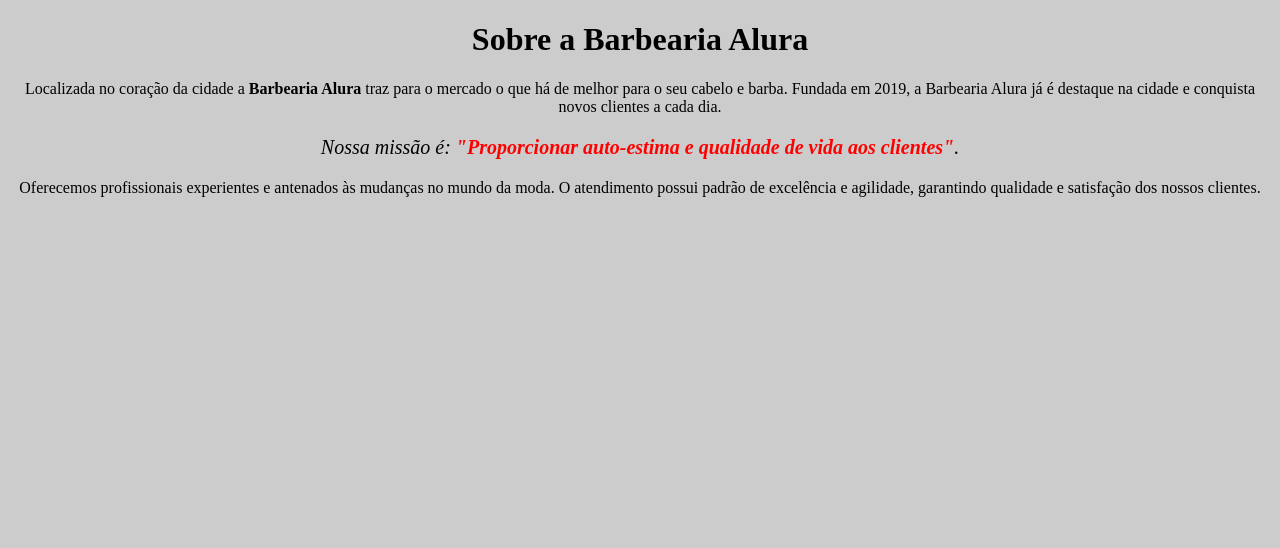
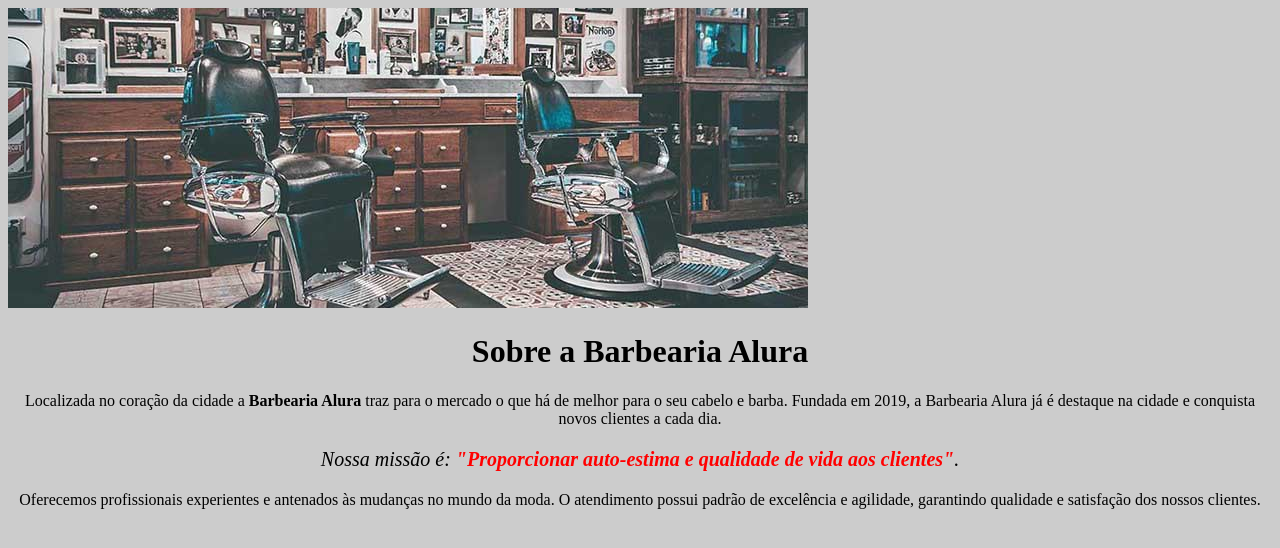
Before and after one commit to fernandin77/1AJabuticabeira, a plain HTML site: page index.html in a window 1280 px wide. Drawn offline with Linux system fonts and the light colour scheme.

Commit message:
uelito rato

```diff
--- a/index.html
+++ b/index.html
@@ -4,13 +4,11 @@
    <meta charset="utf-8">
    <title>Barbearia Alura</title>
    <link rel="stylesheet" href="style.css">
+<head>
 
-   <style>
+<body>
+   <img src=banner.jpg>
 
-    </style>
-  </head>
-
-  <body>
     <h1 style="text-align: center;">Sobre a Barbearia Alura</h1>
 
     <p>Localizada no coração da cidade a <strong> Barbearia Alura </strong> traz para o mercado o que há de melhor para o seu cabelo e barba. Fundada em 2019, a Barbearia Alura já é destaque na cidade e conquista novos clientes a cada dia.</p>
```
